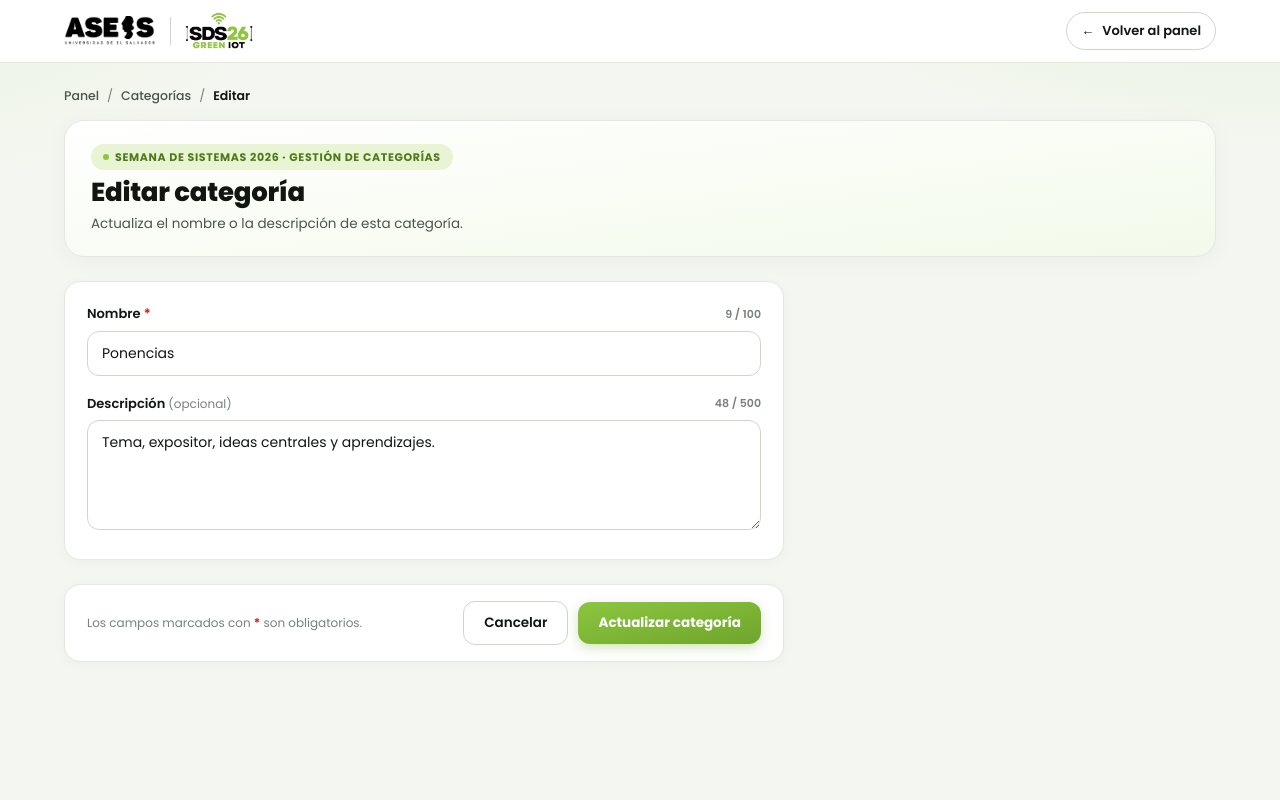
After one commit to Jairo0610/blog-sds26-tpi, a Laravel app: page /admin/categorias/1/edit in a window 1280 px wide. The commit adds this page. Run offline with Laravel 12, Linux system fonts and the light colour scheme; a user stored in the database is signed in; data comes from the database, SQL or seed files in the repository; style sheets or scripts are compiled from the project's sources.

Commit message:
fear: Creación de CRUD de categoría en el panel de administración, con validaciones que caso de tener una actividad asignado o una publicación con la misma

```diff
--- /dev/null
+++ b/www/blog-sds26-tpi/app/Http/Controllers/Admin/CategoriaController.php
@@ -0,0 +1,95 @@
+<?php
+
+namespace App\Http\Controllers\Admin;
+
+use App\Http\Controllers\Controller;
+use App\Models\CategoriaModel;
+use Illuminate\Http\RedirectResponse;
+use Illuminate\Http\Request;
+use Illuminate\Support\Str;
+use Illuminate\Validation\Rule;
+use Illuminate\View\View;
+
+//Controlador del CRUD de categorías (área administrativa)
+class CategoriaController extends Controller
+{
+    //Lista las categorías con el número de entradas y actividades asociadas
+    public function index(): View
+    {
+        $categorias = CategoriaModel::withCount(['entradas', 'actividades'])->orderBy('nombre')->get();
+
+        return view('admin.categorias.index', compact('categorias'));
+    }
+
+    public function create(): View
+    {
+        return view('admin.categorias.create');
+    }
+
+    public function store(Request $request): RedirectResponse
+    {
+        $validated = $this->validateCategoria($request);
+
+        $categoria = CategoriaModel::create($validated);
+
+        return redirect()->route('admin.categorias.index')->with('success', 'La categoría "' . $categoria->nombre . '" se guardó correctamente.');
+    }
+
+    public function edit(CategoriaModel $categoria): View
+    {
+        return view('admin.categorias.edit', compact('categoria'));
+    }
+
+    public function update(Request $request, CategoriaModel $categoria): RedirectResponse
+    {
+        $validated = $this->validateCategoria($request, $categoria);
+
+        $categoria->update($validated);
+
+        return redirect()->route('admin.categorias.index')->with('success', 'La categoría "' . $categoria->nombre . '" se actualizó correctamente.');
+    }
+
+    public function destroy(CategoriaModel $categoria): RedirectResponse
+    {
+        //Las claves foráneas de posts y actividades son restrictivas: se avisa en lugar de lanzar un error 500
+        if ($categoria->entradas()->exists() || $categoria->actividades()->exists()) {
+            return redirect()->route('admin.categorias.index')->with('error', 'No se puede eliminar "' . $categoria->nombre . '" porque tiene publicaciones o actividades asociadas.');
+        }
+
+        $nombre = $categoria->nombre;
+        $categoria->delete();
+
+        return redirect()->route('admin.categorias.index')->with('success', 'La categoría "' . $nombre . '" fue eliminada.');
+    }
+
+    private function validateCategoria(Request $request, ?CategoriaModel $categoria = null): array
+    {
+        return $request->validate([
+            'nombre' => [
+                'required', 'string', 'max:100',
+                Rule::unique('categorias', 'nombre')->ignore($categoria?->id),
+                //El slug se genera desde el nombre y también debe ser único (ej. "Bingo" y "bingo!" chocarían)
+                function (string $attribute, mixed $value, \Closure $fail) use ($categoria) {
+                    $slug = Str::slug($value);
+
+                    if ($slug === '') {
+                        $fail('El nombre debe contener letras o números.');
+                        return;
+                    }
+
+                    $existe = CategoriaModel::where('slug', $slug)->when($categoria, fn ($q) => $q->where('id', '!=', $categoria->id))->exists();
+
+                    if ($existe) {
+                        $fail('Ya existe una categoría con un nombre equivalente.');
+                    }
+                },
+            ],
+            'descripcion' => ['nullable', 'string', 'max:500'],
+        ], [
+            'nombre.required' => 'El nombre de la categoría es obligatorio.',
+            'nombre.max' => 'El nombre no puede superar los 100 caracteres.',
+            'nombre.unique' => 'Ya existe una categoría con ese nombre.',
+            'descripcion.max' => 'La descripción no puede superar los 500 caracteres.',
+        ]);
+    }
+}
--- /dev/null
+++ b/www/blog-sds26-tpi/resources/views/admin/categorias/_form.blade.php
@@ -0,0 +1,75 @@
+@csrf
+
+@php
+    $input = 'w-full rounded-xl border-[1.5px] border-[#cfd7cb] bg-white px-3.5 py-[11px] font-[inherit] text-sm leading-normal text-sds-ink transition placeholder:text-[#78827b]/70 focus:border-sds-green focus:ring-4 focus:ring-sds-green/20 focus:outline-none';
+    $errBorder = 'border-[#c92a2a]!';
+    $card = 'rounded-2xl border border-[#e3e8e0] bg-white p-[18px] shadow-[0_2px_12px_rgba(17,22,19,.035)] sm:p-[22px]';
+    $label = 'block text-[13px] font-semibold';
+    $errText = 'mt-1.5 mb-0 text-xs font-medium text-[#c92a2a]';
+    $counter = 'text-[11px] font-semibold tabular-nums text-[#78827b] [&.is-near]:text-[#e8a317] [&.is-full]:text-[#c92a2a]';
+@endphp
+
+@if ($errors->any())
+    <div class="mb-5 rounded-[14px] border border-l-4 border-[#ffc9c9] border-l-[#c92a2a] bg-[#fff5f5] px-[18px] py-[15px] text-[13px] text-[#9b1c1c]" role="alert">
+        <strong>Revisa los campos del formulario antes de continuar:</strong>
+        <ul class="mt-2 mb-0 list-disc pl-[18px]">
+            @foreach ($errors->all() as $error)
+                <li>{{ $error }}</li>
+            @endforeach
+        </ul>
+    </div>
+@endif
+
+<section class="{{ $card }} max-w-[720px]">
+    <div class="mb-[18px] last:mb-0">
+        <div class="mb-[7px] flex items-center justify-between gap-2">
+            <label for="nombre" class="{{ $label }}">Nombre <span class="font-bold text-[#c92a2a]">*</span></label>
+            <span id="nombre-counter" class="{{ $counter }}">0 / 100</span>
+        </div>
+        <input type="text" id="nombre" name="nombre"
+               value="{{ old('nombre', $categoria->nombre ?? '') }}"
+               maxlength="100" required
+               placeholder="Ej. Ponencias"
+               class="{{ $input }} @error('nombre') {{ $errBorder }} @enderror">
+        @error('nombre') <p class="{{ $errText }}">{{ $message }}</p> @enderror
+    </div>
+
+    <div class="mb-[18px] last:mb-0">
+        <div class="mb-[7px] flex items-center justify-between gap-2">
+            <label for="descripcion" class="{{ $label }}">Descripción <span class="text-xs font-normal text-[#78827b]">(opcional)</span></label>
+            <span id="descripcion-counter" class="{{ $counter }}">0 / 500</span>
+        </div>
+        <textarea id="descripcion" name="descripcion" maxlength="500"
+                  placeholder="Qué tipo de entradas agrupa esta categoría"
+                  class="{{ $input }} min-h-[110px] resize-y leading-[1.6] @error('descripcion') {{ $errBorder }} @enderror">{{ old('descripcion', $categoria->descripcion ?? '') }}</textarea>
+        @error('descripcion') <p class="{{ $errText }}">{{ $message }}</p> @enderror
+    </div>
+</section>
+
+<div class="mt-6 flex max-w-[720px] flex-wrap items-center justify-between gap-3.5 rounded-2xl border border-[#e3e8e0] bg-white px-[22px] py-4 shadow-[0_2px_12px_rgba(17,22,19,.035)]">
+    <span class="text-xs text-[#78827b]">Los campos marcados con <span class="font-bold text-[#c92a2a]">*</span> son obligatorios.</span>
+    <div class="flex w-full items-center gap-2.5 sm:w-auto">
+        <a href="{{ route('admin.categorias.index') }}" class="inline-flex flex-1 items-center justify-center gap-2 rounded-xl border-[1.5px] border-[#cfd7cb] bg-white px-5 py-[11px] font-[inherit] text-[13.5px] font-semibold text-sds-ink no-underline transition hover:bg-[#f4f6f3] sm:flex-none">Cancelar</a>
+        <button type="submit" class="inline-flex flex-1 cursor-pointer items-center justify-center gap-2 rounded-xl border-0 bg-linear-to-br from-sds-green to-sds-green-dark px-5 py-[11px] font-[inherit] text-[13.5px] font-bold text-white shadow-[0_4px_12px_rgba(111,165,43,.3)] transition sm:flex-none">{{ $submitLabel ?? 'Guardar categoría' }}</button>
+    </div>
+</div>
+
+<script>
+document.addEventListener('DOMContentLoaded', function () {
+    function bindCounter(inputId, counterId, max) {
+        const input = document.getElementById(inputId);
+        const counter = document.getElementById(counterId);
+        if (!input || !counter) return;
+        const update = () => {
+            const n = input.value.length;
+            counter.textContent = n + ' / ' + max;
+            counter.classList.toggle('is-near', n >= max * 0.9 && n < max);
+            counter.classList.toggle('is-full', n >= max);
+        };
+        update();
+        input.addEventListener('input', update);
+    }
+    bindCounter('nombre', 'nombre-counter', 100);
+    bindCounter('descripcion', 'descripcion-counter', 500);
+});
+</script>
--- /dev/null
+++ b/www/blog-sds26-tpi/resources/views/admin/categorias/edit.blade.php
@@ -0,0 +1,39 @@
+@extends('layouts.auth')
+
+@section('title', 'Editar categoría')
+
+@section('content')
+<div class="min-h-screen bg-[#f4f7f1] bg-[radial-gradient(900px_380px_at_100%_-10%,rgba(140,198,63,.16),transparent_60%),radial-gradient(700px_320px_at_-10%_0%,rgba(140,198,63,.08),transparent_60%)] font-['Poppins',ui-sans-serif,system-ui,sans-serif] text-sds-ink antialiased">
+    <header class="border-b border-[#e3e8e0] bg-white">
+        <div class="mx-auto flex max-w-[1200px] items-center justify-between gap-4 px-4 py-3 sm:px-6">
+            <a href="{{ route('admin.dashboard') }}" class="inline-flex items-center gap-[14px] no-underline">
+                <img src="{{ asset('img/aseis-logo.png') }}" alt="ASEIS - Universidad de El Salvador" class="block h-6 w-auto max-w-none sm:h-[30px]">
+                <span class="h-7 w-px bg-[#cfd7cb]"></span>
+                <img src="{{ asset('img/sds26-logo.png') }}" alt="SDS26 Green IoT" class="block h-[30px] w-auto max-w-none sm:h-[38px]">
+            </a>
+            <a href="{{ route('admin.dashboard') }}" class="inline-flex items-center gap-2 rounded-full border border-[#cfd7cb] bg-white px-3.5 py-2 text-[13px] font-semibold text-sds-ink no-underline transition hover:border-sds-green hover:bg-[#f4faea] hover:text-[#4f7918]">← <span class="hidden sm:inline">Volver al panel</span></a>
+        </div>
+    </header>
+
+    <main class="mx-auto max-w-[1200px] px-4 pt-6 pb-14 sm:px-6">
+        <nav class="mb-3.5 flex items-center gap-2 text-[12.5px] text-[#78827b]" aria-label="Migas de pan">
+            <a href="{{ route('admin.dashboard') }}" class="font-medium text-[#4a544d] no-underline hover:text-[#4f7918] hover:underline">Panel</a>
+            <span>/</span>
+            <a href="{{ route('admin.categorias.index') }}" class="font-medium text-[#4a544d] no-underline hover:text-[#4f7918] hover:underline">Categorías</a>
+            <span>/</span>
+            <span class="font-semibold text-sds-ink">Editar</span>
+        </nav>
+
+        <div class="relative mb-6 overflow-hidden rounded-[20px] border border-[#e3e8e0] bg-linear-to-br from-white from-0% to-[#f3faea] to-100% p-[18px] shadow-[0_4px_24px_rgba(17,22,19,.04)] sm:px-[26px] sm:py-[22px]">
+            <span class="mb-2 inline-flex items-center gap-1.5 rounded-full bg-[#e8f4d4] px-3 py-[5px] text-[11px] font-bold tracking-[.06em] text-[#4f7918] uppercase before:size-1.5 before:rounded-full before:bg-sds-green before:content-['']">Semana de Sistemas 2026 · Gestión de categorías</span>
+            <h1 class="m-0 text-[22px] leading-[1.15] font-extrabold tracking-[-.01em] sm:text-[26px]">Editar categoría</h1>
+            <p class="mt-1.5 mb-0 text-[13.5px] text-[#4a544d]">Actualiza el nombre o la descripción de esta categoría.</p>
+        </div>
+
+        <form method="POST" action="{{ route('admin.categorias.update', $categoria) }}" novalidate>
+            @method('PUT')
+            @include('admin.categorias._form', ['categoria' => $categoria, 'submitLabel' => 'Actualizar categoría'])
+        </form>
+    </main>
+</div>
+@endsection
--- a/www/blog-sds26-tpi/resources/views/admin/dashboard.blade.php
+++ b/www/blog-sds26-tpi/resources/views/admin/dashboard.blade.php
@@ -33,6 +33,7 @@
 
             <div class="flex flex-wrap items-center gap-2.5">
                 <a href="{{ route('home') }}" class="{{ $btnGhost }}">Ver blog</a>
+                <a href="{{ route('admin.categorias.index') }}" class="{{ $btnGhost }}">Categorías</a>
                 <a href="{{ route('admin.posts.create') }}" class="{{ $btnPrimary }}">+ Nueva publicación</a>
                 <form method="POST" action="{{ route('logout') }}">
                     @csrf
@@ -51,7 +52,7 @@
 
         <section class="relative mb-6 flex flex-wrap items-center justify-between gap-4 overflow-hidden rounded-[20px] border border-[#e3e8e0] bg-linear-to-br from-white from-0% to-[#f3faea] to-100% px-5 py-[18px] shadow-[0_4px_20px_rgba(17,22,19,.035)] sm:px-7 sm:py-6">
             <div>
-                <span class="mb-2 inline-flex items-center gap-1.5 rounded-full bg-[#e8f4d4] px-[11px] py-1 text-[11px] font-bold tracking-[.06em] text-[#4f7918] uppercase before:size-1.5 before:rounded-full before:bg-sds-green before:content-['']">Semana de Sistemas 2026 · Administración</span>
+                <span class="mb-2 inline-flex items-center gap-1.5 rounded-full bg-[#e8f4d4] px-[11px] py-1 text-[11px] font-bold tracking-[.06em] text-[#4f7918] uppercase before:size-1.5 before:rounded-full before:bg-sds-green before:content-['']">Administración</span>
                 <h1 class="m-0 text-[22px] leading-[1.15] font-extrabold tracking-[-.01em] sm:text-[26px]">Panel de control</h1>
                 <p class="mt-1.5 mb-0 text-[13.5px] text-[#4a544d]">Sesión iniciada como <strong>{{ auth()->user()->name }}</strong> ({{ auth()->user()->carnet }}).</p>
             </div>
@@ -158,6 +159,7 @@
                                             <a href="{{ route('posts.show', $post->slug) }}" class="{{ $actBtn }} border border-[#e8f4d4] bg-[#f4faea] text-[#4f7918] hover:border-sds-green hover:bg-[#e8f4d4]">Ver</a>
                                         @endif
                                         <a href="{{ route('admin.posts.edit', $post) }}" class="{{ $actBtn }} border border-[#cfd7cb] bg-white text-sds-ink hover:border-sds-green hover:bg-[#f4faea] hover:text-[#4f7918]">Editar</a>
+                                        <a href="{{ route('admin.posts.edit', $post) }}#galeria" class="{{ $actBtn }} border border-[#cfd7cb] bg-white text-sds-ink hover:border-sds-green hover:bg-[#f4faea] hover:text-[#4f7918]">Imágenes</a>
                                         <form method="POST" action="{{ route('admin.posts.destroy', $post) }}" onsubmit="return confirm('¿Eliminar esta publicación?');">
                                             @csrf
                                             @method('DELETE')
--- a/www/blog-sds26-tpi/resources/views/admin/posts/_form.blade.php
+++ b/www/blog-sds26-tpi/resources/views/admin/posts/_form.blade.php
@@ -1,3 +1,8 @@
+@extends('layouts.auth')
+
+@section('title', 'Panel de control')
+
+@section('content')
 @csrf
 
 @php
--- a/www/blog-sds26-tpi/resources/views/admin/posts/create.blade.php
+++ b/www/blog-sds26-tpi/resources/views/admin/posts/create.blade.php
@@ -11,7 +11,7 @@
                 <span class="h-7 w-px bg-[#cfd7cb]"></span>
                 <img src="{{ asset('img/sds26-logo.png') }}" alt="SDS26 Green IoT" class="block h-[30px] w-auto max-w-none sm:h-[38px]">
             </a>
-            <a href="{{ route('admin.dashboard') }}" class="inline-flex items-center gap-2 rounded-full border border-[#cfd7cb] bg-white px-3.5 py-2 text-[13px] font-semibold text-sds-ink no-underline transition hover:border-sds-green hover:bg-[#f4faea] hover:text-[#4f7918]">← <span class="hidden sm:inline">Volver al panel</span></a>
+            <a href="{{ route('admin.dashboard') }}" class="inline-flex items-center gap-2 rounded-full border border-[#cfd7cb] bg-white px-3.5 py-2 text-[13px] font-semibold text-sds-ink no-underline transition hover:border-sds-green hover:bg-[#f4faea] hover:text-[#4f7918]"><span class="hidden sm:inline">Volver al panel</span></a>
         </div>
     </header>
 
--- a/www/blog-sds26-tpi/resources/views/admin/posts/edit.blade.php
+++ b/www/blog-sds26-tpi/resources/views/admin/posts/edit.blade.php
@@ -11,7 +11,7 @@
                 <span class="h-7 w-px bg-[#cfd7cb]"></span>
                 <img src="{{ asset('img/sds26-logo.png') }}" alt="SDS26 Green IoT" class="block h-[30px] w-auto max-w-none sm:h-[38px]">
             </a>
-            <a href="{{ route('admin.dashboard') }}" class="inline-flex items-center gap-2 rounded-full border border-[#cfd7cb] bg-white px-3.5 py-2 text-[13px] font-semibold text-sds-ink no-underline transition hover:border-sds-green hover:bg-[#f4faea] hover:text-[#4f7918]">← <span class="hidden sm:inline">Volver al panel</span></a>
+            <a href="{{ route('admin.dashboard') }}" class="inline-flex items-center gap-2 rounded-full border border-[#cfd7cb] bg-white px-3.5 py-2 text-[13px] font-semibold text-sds-ink no-underline transition hover:border-sds-green hover:bg-[#f4faea] hover:text-[#4f7918]"><span class="hidden sm:inline">Volver al panel</span></a>
         </div>
     </header>
 
--- a/www/blog-sds26-tpi/resources/views/posts/show.blade.php
+++ b/www/blog-sds26-tpi/resources/views/posts/show.blade.php
@@ -1,5 +1,5 @@
 <!DOCTYPE html>
-<html lang="es">
+<html lang="{{ str_replace('_', '-', app()->getLocale()) }}" class="scroll-smooth">
 <head>
     <meta charset="utf-8">
     <meta name="viewport" content="width=device-width, initial-scale=1">
--- a/www/blog-sds26-tpi/resources/views/welcome.blade.php
+++ b/www/blog-sds26-tpi/resources/views/welcome.blade.php
@@ -284,7 +284,7 @@
                 <img src="{{ asset('img/sds26-logo.png') }}" alt="SDS26" class="h-9 w-auto">
             </div>
             <p class="text-sm text-sds-ink/55">
-                Asociación de Estudiantes de Ingeniería de Sistemas · Universidad de El Salvador, FMO
+                Universidad de El Salvador FMO
             </p>
         </div>
     </footer>
--- a/www/blog-sds26-tpi/routes/web.php
+++ b/www/blog-sds26-tpi/routes/web.php
@@ -1,5 +1,6 @@
 <?php
 
+use App\Http\Controllers\Admin\CategoriaController;
 use App\Http\Controllers\Admin\DashboardController;
 use App\Http\Controllers\Admin\PostController;
 use App\Http\Controllers\Auth\LoginController;
@@ -23,4 +24,11 @@ Route::middleware('auth')->prefix('admin')->name('admin.')->group(function () {
     Route::get('/posts/{post}/edit', [PostController::class, 'edit'])->name('posts.edit');
     Route::put('/posts/{post}', [PostController::class, 'update'])->name('posts.update');
     Route::delete('/posts/{post}', [PostController::class, 'destroy'])->name('posts.destroy');
+
+    Route::get('/categorias', [CategoriaController::class, 'index'])->name('categorias.index');
+    Route::get('/categorias/create', [CategoriaController::class, 'create'])->name('categorias.create');
+    Route::post('/categorias', [CategoriaController::class, 'store'])->name('categorias.store');
+    Route::get('/categorias/{categoria}/edit', [CategoriaController::class, 'edit'])->name('categorias.edit');
+    Route::put('/categorias/{categoria}', [CategoriaController::class, 'update'])->name('categorias.update');
+    Route::delete('/categorias/{categoria}', [CategoriaController::class, 'destroy'])->name('categorias.destroy');
 });
```
Also changed, not shown: www/blog-sds26-tpi/resources/views/admin/categorias/create.blade.php (added, +38 -0 lines), www/blog-sds26-tpi/resources/views/admin/categorias/index.blade.php (added, +102 -0 lines).
